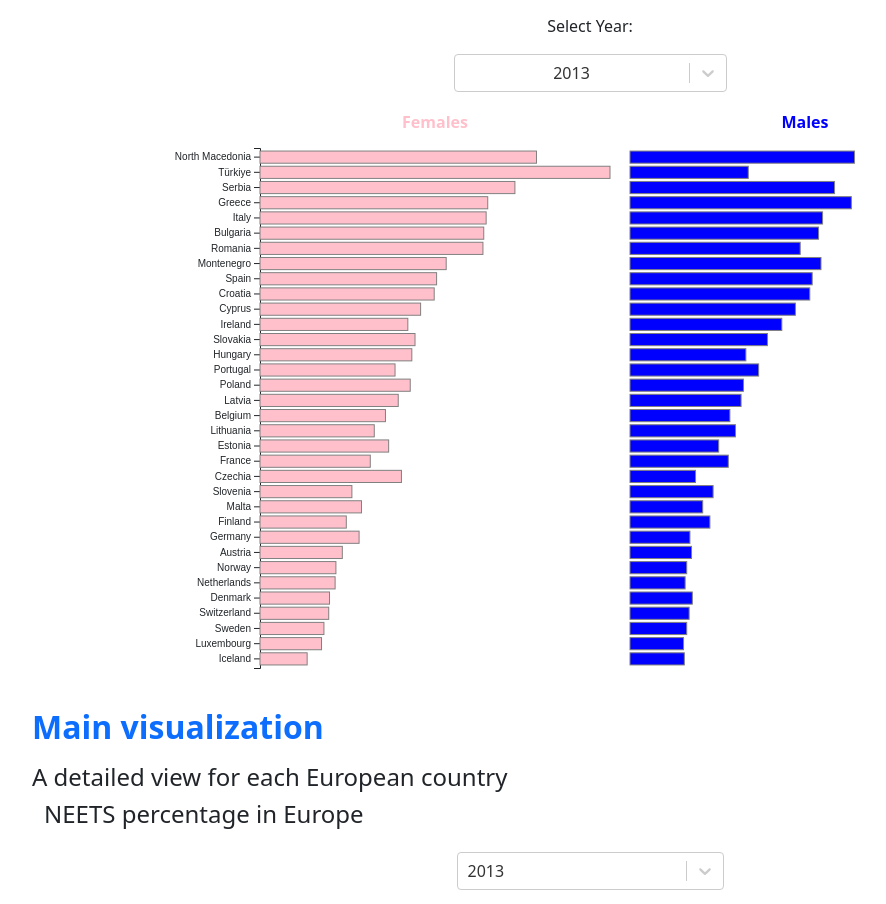
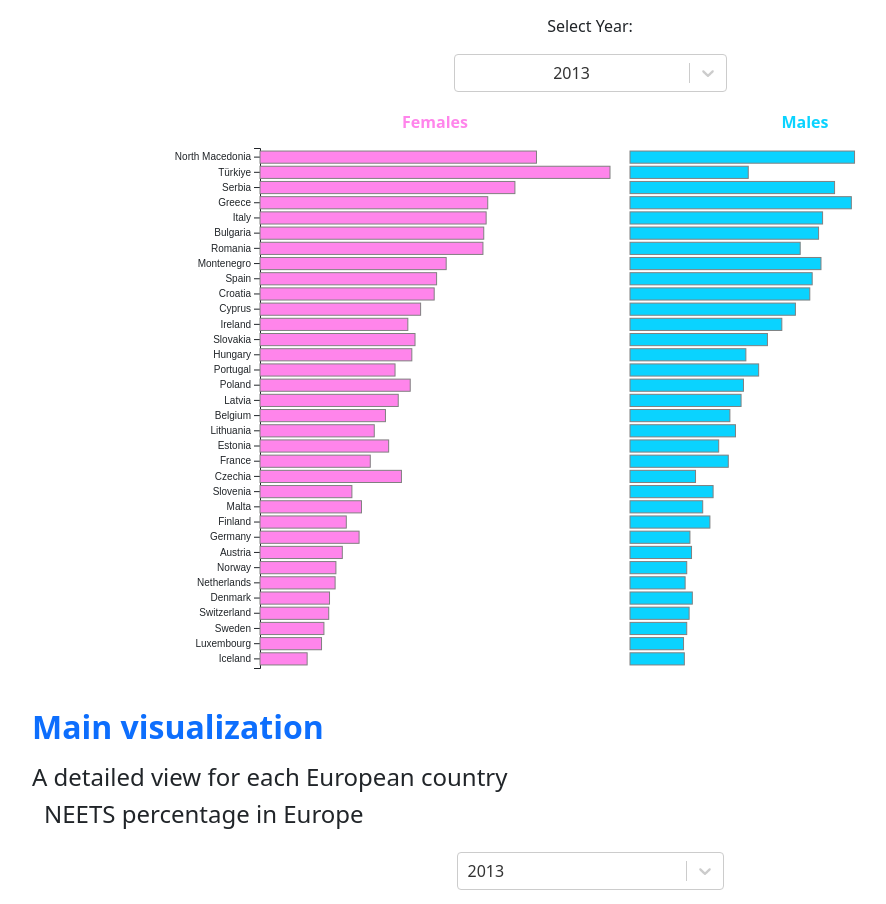
Before and after one commit to Sasmukni/GoodSoupDataVis, a React (Create React App) app: page /#/project/NEET in a window 1280 px wide. Shown: the part 2210-3114 px from the top of the page, without its empty margins (50-936 px from the left). Built offline with nearby package versions, Linux system fonts and the light colour scheme.

Commit message:
added color on multistacked

```diff
--- a/src/project/visualizations/MultipleStackedBarChart.js
+++ b/src/project/visualizations/MultipleStackedBarChart.js
@@ -11,6 +11,7 @@ export default function StackedMultipleBarPlot({
   marginRight = 40,
   marginBottom = 40,
   marginLeft = 100,
+  colors = {}
 }) {
   const [year, setYear] = useState(2013);
   const [tooltip, setTooltip] = useState({ visible: false, value: '', nation: '', x: 0, y: 0 });
@@ -58,8 +59,8 @@ export default function StackedMultipleBarPlot({
       .call(d3.axisLeft(y));
 
     const categories = [
-      { key: "tot_females", label: "Females", color: "pink", offset: femaleOffset },
-      { key: "tot_males", label: "Males", color: "blue", offset: marginLeft + xScale(maxTotal) + 20 }
+      { key: "tot_females", label: "Females", color: colors["Females"], offset: femaleOffset },
+      { key: "tot_males", label: "Males", color: colors["Males"], offset: marginLeft + xScale(maxTotal) + 20 }
     ];
 
     categories.forEach(group => {
```
